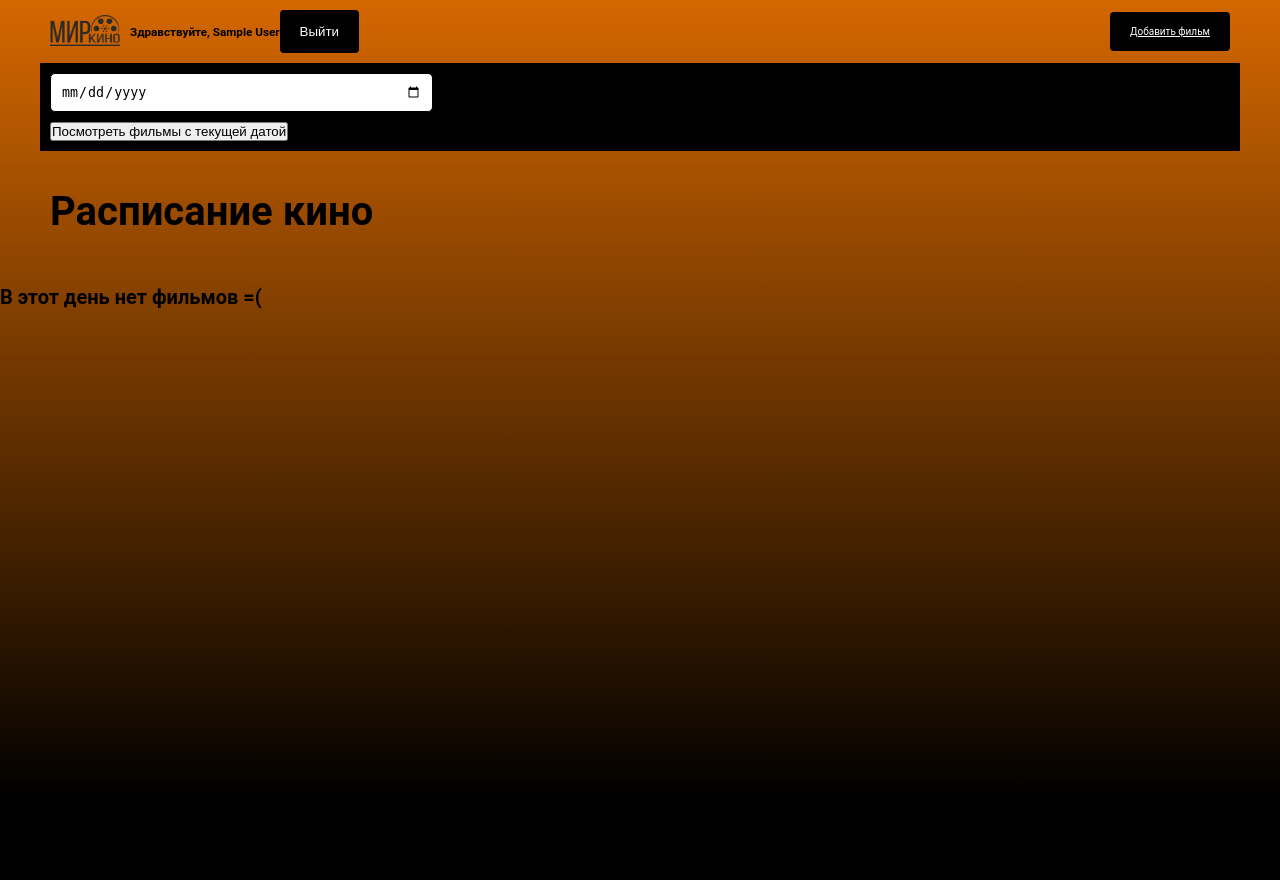
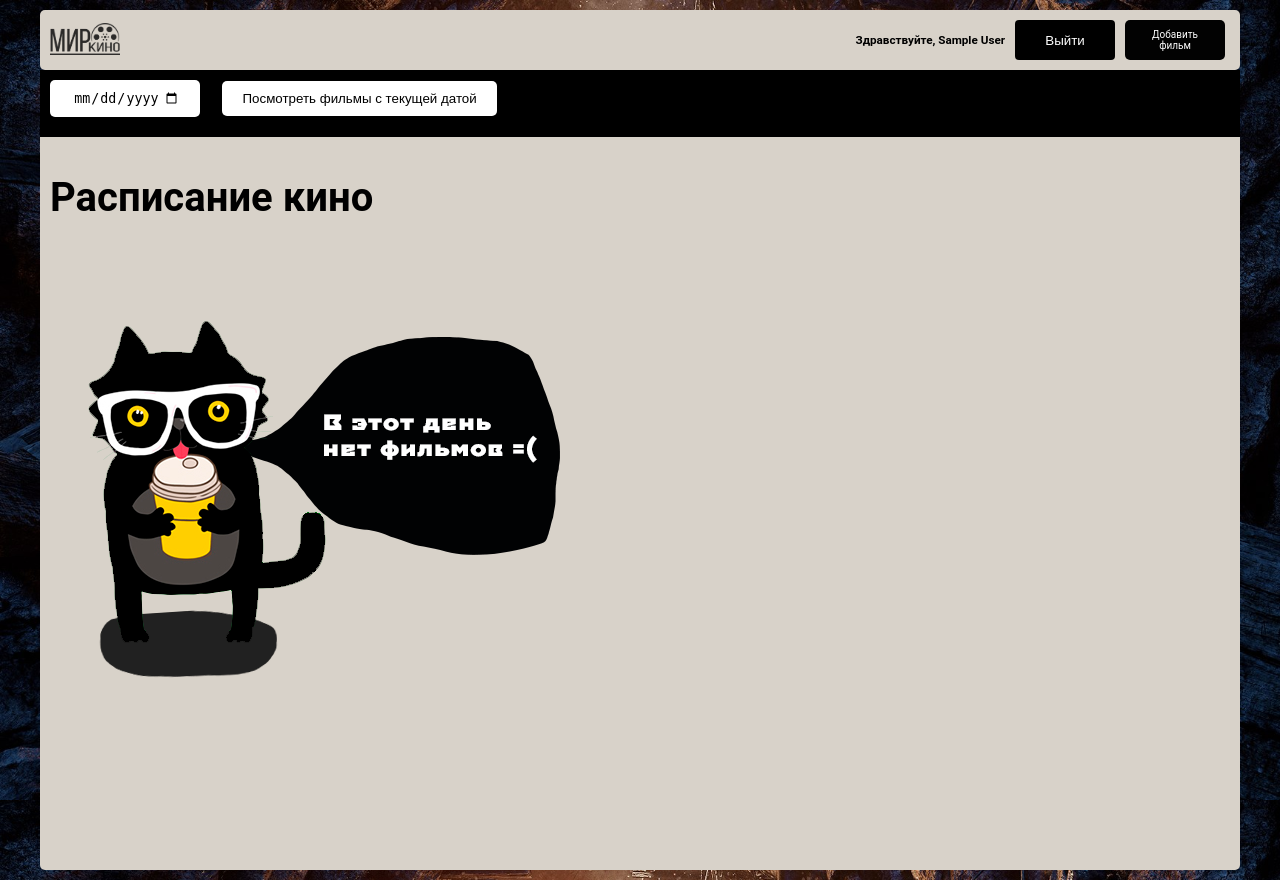
Before and after one commit to VladislavAkhmatov/movie-poster, a PHP site: page /?date=1 in a window 1280 px wide. Before the commit the page ends 754 px from the top, so only its background shows below. Run offline with PHP 8.4, Linux system fonts and the light colour scheme; the visitor is signed in with stand-in values (Sample User, id 1); data comes from the database, SQL or seed files in the repository.

Commit message:
01.05.24

```diff
--- a/public/css/style.css
+++ b/public/css/style.css
@@ -1,3 +1,90 @@
+.form-create {
+    max-width: 1200px;
+    margin: 0 auto;
+    padding: 20px;
+    border-radius: 10px;
+    box-shadow: 0 0 10px rgba(0, 0, 0, 0.1);
+    background-color: rgb(216, 210, 201);
+    font-family: Arial, sans-serif;
+    margin-top: 20px;
+    margin-bottom: 20px;
+    font-size: 16px;
+}
+
+label {
+    color: #000 !important;
+}
+
+h2 {
+    color: #000 !important;
+}
+
+.form-create label {
+    display: block;
+    margin-bottom: 5px;
+}
+
+.form-create input[type="text"],
+.form-create input[type="number"],
+.form-create input[type="date"],
+.form-create input[type="time"],
+.form-create input[type="file"],
+.form-create button {
+    width: 100%;
+    padding: 10px;
+    margin-bottom: 15px;
+    border-radius: 5px;
+    background-color: #fff;
+}
+
+.form-create button {
+    background-color: #000000;
+    color: #fff;
+    cursor: pointer;
+}
+
+.form-create button:hover {
+    background-color: rgb(179, 171, 159);
+}
+
+input[type="file"] {
+    width: 100%;
+    padding: 10px;
+    margin-bottom: 15px;
+    border-radius: 5px;
+    background-color: #f9f9f9;
+    font-size: 16px;
+}
+
+input[type="file"]::file-selector-button {
+    padding: 10px;
+    border-radius: 5px;
+    background-color: #000000;
+    color: #fff;
+    cursor: pointer;
+}
+
+input[type="file"]::file-selector-button:hover {
+    background-color: rgb(179, 171, 159);
+}
+
+.back-kino {
+    max-width: 1200px;
+    margin: 0 auto;
+    background-color: rgb(216, 210, 201);
+    margin-top: 10px;
+    border-radius: 5px;
+}
+
+.back-kino2 {
+    max-width: 1200px;
+    margin: 0 auto;
+    background-color: rgb(216, 210, 201);
+    height: 100vh;
+    margin-bottom: 10px;
+    border-radius: 5px;
+}
+
 .logo-container {
     display: flex;
     align-items: center;
@@ -9,22 +96,40 @@
 .logo img {
     width: 70px;
     height: auto;
-    margin-right: 10px;
+}
+
+.btn-header {
+    display: flex;
+    justify-content: flex-end;
+    align-items: center;
+    padding-right: 5px;
+    margin-left: auto;
 }
 
 .login-button {
-    padding: 10px 20px;
-    background-color: #007bff;
+    margin-left: 10px;
+    width: 100px;
+    height: 40px;
+    display: flex;
+    justify-content: center;
+    align-items: center;
+    text-align: center;
+}
+
+
+.login-button[href="/film/create"] {
+    background-color: #020202;
     color: #fff;
-    border: none;
+    padding: 8px 12px;
+    text-decoration: none;
     border-radius: 5px;
-    cursor: pointer;
-    margin-left: auto;
 }
+
 
 .menu-bar {
     display: flex;
     justify-content: space-between;
+    align-items: center;
     background-color: #000;
     color: #fff;
     padding: 10px;
@@ -32,25 +137,30 @@
     margin: 0 auto;
 }
 
-.menu-bar select {
-    padding: 5px;
-    margin-right: 10px;
+.menu-bar input[type="date"] {
     background-color: #fff;
     color: #000;
+    width: 150px;
+}
+
+.menu-bar input[type="date"],
+.menu-bar .buy-ticket {
+    padding: 10px 20px;
     border: none;
     border-radius: 5px;
     cursor: pointer;
-    appearance: none;
-    width: 150px;
 }
 
+
 .menu-bar .buy-ticket {
-    padding: 10px 20px;
-    background-color: #007bff;
-    color: #fff;
-    border: none;
-    border-radius: 5px;
-    cursor: pointer;
+    background-color: rgb(255, 255, 255);
+    color: #000000;
+    margin-left: 20px;
+
+}
+
+.menu-bar .buy-ticket:hover {
+    background-color: rgb(216, 210, 201);
 }
 
 .schedule-container {
@@ -66,12 +176,23 @@
 }
 
 
+
+.schedule-container2 {
+    padding: 10px;
+    max-width: 1200px;
+    margin: 0 auto;
+}
+
+.schedule-container2 h1 {
+    font-size: 20px;
+}
+
+
 .calendar {
     display: grid;
     grid-template-columns: repeat(7, 1fr);
     gap: 5px;
     margin-top: 20px;
-    /* Отступ сверху для календаря */
 }
 
 .day {
@@ -128,12 +249,13 @@
     border-radius: 5px;
     cursor: pointer;
     align-self: flex-end;
-    /* Расположение кнопки внизу блока */
 }
-.movie-cover .poster-img{
+
+.movie-cover .poster-img {
     height: 250px;
     width: 170px;
 }
+
 @charset "UTF-8";
 
 * {
@@ -148,8 +270,7 @@ html {
 }
 
 body {
-    background: linear-gradient(to bottom, #d46700, #000000);
-    background: -webkit-linear-gradient(to top, #ec7301, #000000);
+    background-image: url(/public/img/back2.jpg);
     background-size: cover;
     background-attachment: fixed;
     background-position: right;
@@ -646,7 +767,7 @@ body {
 }
 
 .login-button:hover {
-    background-color: darkorange;
+    background-color: rgb(165, 153, 135);
 }
 
 
@@ -705,7 +826,7 @@ body {
     justify-content: center;
     align-items: center;
     height: 100vh;
-    background: linear-gradient(to bottom, #d46700, #000000);
+    background-image: url(../img/back2.jpg);
 }
 
 .container {
@@ -713,8 +834,12 @@ body {
     padding: 30px;
     border-radius: 10px;
     box-shadow: 0 4px 10px rgba(253, 253, 253, 0.1);
-    background: linear-gradient(to bottom, #d46700, #000000);
+    background-color: #000;
     margin-top: 50px;
+}
+
+.container h2 {
+    color: white !important;
 }
 
 .login-form,
@@ -736,6 +861,7 @@ input,
 .button-register,
 .button-back {
     margin-bottom: 10px;
+    text-align: center;
 }
 
 label,
--- a/views/layout/header.php
+++ b/views/layout/header.php
@@ -1,28 +1,35 @@
 <!DOCTYPE html>
 <html lang="en">
+
 <head>
     <meta charset="UTF-8">
     <meta name="viewport" content="width=device-width, initial-scale=1.0">
     <title>Главная</title>
     <link rel="stylesheet" href="/../css/style.css">
 </head>
+
 <body>
+    <div class="back-kino">
         <div class="logo-container">
             <div class="logo">
-        <img src="/../img/kino.png" alt="Логотип">
+                <img src="/img/kino.png" alt="Логотип">
             </div>
-    <?php if(isset($_SESSION['id'])): ?>
+            <div class="btn-header">
+                <?php if (isset($_SESSION['id'])): ?>
                     <h3>Здравствуйте, <?= $_SESSION['name'] ?></h3>
                     <form action="/" method="post">
                         <button name="logout" class="login-button">Выйти</button>
                     </form>
                 <?php else: ?>
                     <form action="/login" method="post">
-            <button name="logout" class="login-button">Войти</button>
+                        <button name="login" class="login-button">Войти</button>
                     </form>
                 <?php endif; ?>
 
-    <?php if($_SESSION['role'] == "admin" && $_SERVER['REQUEST_URI'] != "/film/create"): ?>
-        <a href="/film/create" name="create" class="login-button">Добавить фильм</a>
+                <?php if ($_SESSION['role'] == "admin" && $_SERVER['REQUEST_URI'] != "/film/create"): ?>
+                    <a href="/film/create" class="login-button">Добавить фильм</a>
                 <?php endif; ?>
             </div>
+        </div>
+    </div>
+</body>
--- a/views/main/create.php
+++ b/views/main/create.php
@@ -1,4 +1,5 @@
-<div class="container">
+<div class="form-create">
+    <div class="container-2">
         <form action="/" method="POST" class="login-form" enctype="multipart/form-data">
             <h2>Добавить фильм</h2>
 
@@ -39,3 +40,4 @@
 
         </form>
     </div>
+</div>
--- a/views/main/main.php
+++ b/views/main/main.php
@@ -1,15 +1,16 @@
 <?php
 
 use App\Get;
+
 $films = Get::findFilmsByDate($_GET['date']);
 ?>
 
 
-
+<div class="back-kino2">
     <div class="menu-bar">
-    <form action="/" method="get">
+        <form action="/" method="get" class="form-inline">
             <input type="date" name="date" required>
-        <button>Посмотреть фильмы с текущей датой</button>
+            <button class="buy-ticket">Посмотреть фильмы с текущей датой</button>
         </form>
     </div>
 
@@ -18,13 +19,17 @@ $films = Get::findFilmsByDate($_GET['date']);
             Расписание кино
         </h1>
     </div>
-<?php if(!isset($_GET['date'])): ?>
+    <?php if (!isset($_GET['date'])): ?>
+        <div class="schedule-container2">
             <h1>Выберите дату для просмотра фильмов</h1>
+        </div>
     <?php endif; ?>
-<?php if(isset($_GET['date']) && !$films): ?>
-        <h1>В этот день нет фильмов =(</h1>
+    <?php if (isset($_GET['date']) && !$films): ?>
+        <div class="schedule-container2">
+            <img src="../../public/img/cat.png" alt="">
+        </div>
     <?php else: ?>
-    <?php foreach($films as $film): ?>
+        <?php foreach ($films as $film): ?>
             <div class="movie-description">
                 <div class="movie-cover">
                     <img class="poster-img" src="../../public/img/posters/<?= $film->image ?>" alt="Обложка кино">
@@ -38,7 +43,7 @@ $films = Get::findFilmsByDate($_GET['date']);
                     <p>Жанр: <?= $film->genre ?></p>
                     <h1>Время: <?= $film->show_time ?></h1>
                 </div>
-            <?php if(isset($_SESSION['id']) and $_SESSION['role'] != "admin"): ?>
+                <?php if (isset($_SESSION['id']) and $_SESSION['role'] != "admin"): ?>
                     <form action="/film" method="get">
                         <button class="ticket">Купить билет</button>
                         <input name="id" type="hidden" value="<?= $film->id ?>">
@@ -47,5 +52,6 @@ $films = Get::findFilmsByDate($_GET['date']);
                     <p>Войдите для покупки билета</p>
                 <?php endif; ?>
             </div>
+        </div>
     <?php endforeach; ?>
 <?php endif; ?>
```
Also changed, not shown: public/img/back2.jpg (added), public/img/cat.png (added). Lines whose indentation alone changed are shown as unchanged.
